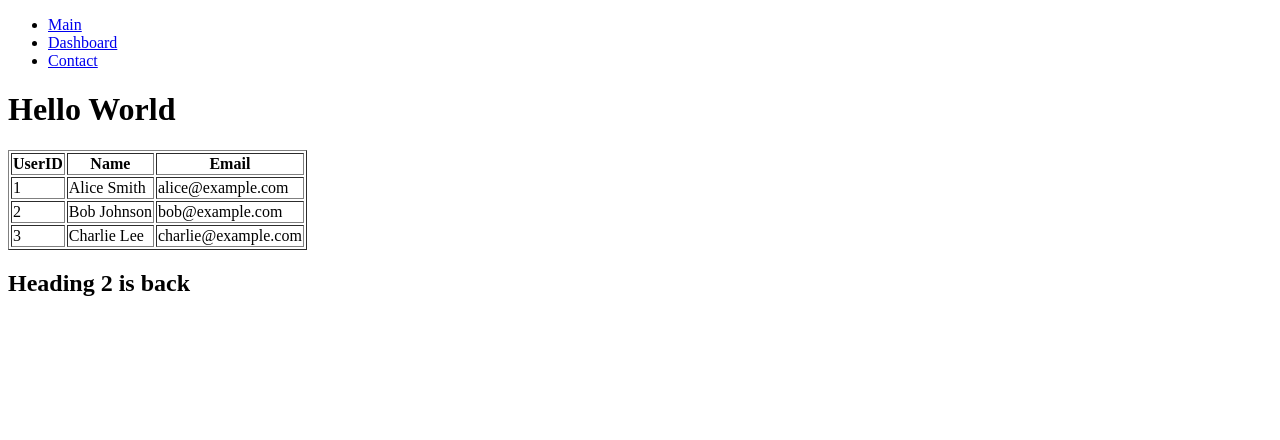
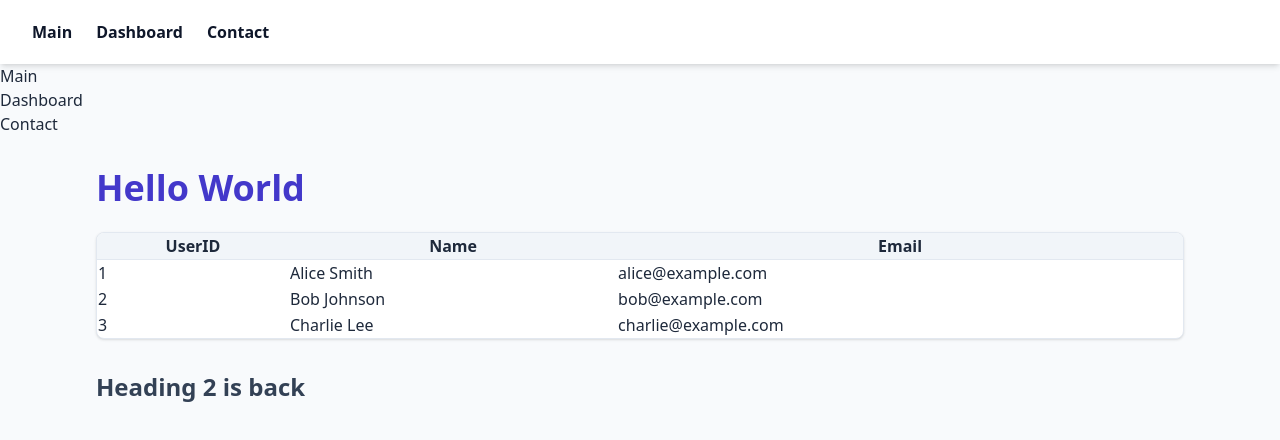
Before and after one commit to micaelleal890/devop1, a plain HTML site: page DEVOP1-2026/index.html in a window 1280 px wide. Drawn offline with nearby package versions, Linux system fonts and the light colour scheme.

Commit message:
Added randomly a Tailwind CSS Template

```diff
--- a/DEVOP1-2026/contact.html
+++ b/DEVOP1-2026/contact.html
@@ -4,9 +4,20 @@
 	<meta charset="UTF-8">
 	<meta name="viewport" content="width=device-width, initial-scale=1.0">
 	<title>Contact</title>
+	<script src="https://cdn.tailwindcss.com"></script>
 </head>
-<body>
-	<nav>
+<body class="bg-slate-50 text-slate-800">
+	<nav class="bg-white shadow-md">
+		<div class="mx-auto px-4 sm:px-6 lg:px-8">
+			<div class="flex justify-between h-16 items-center">
+				<div class="flex items-center gap-6">
+					<a href="index.html" class="font-semibold text-slate-900 hover:text-indigo-600">Main</a>
+					<a href="dashboard.html" class="font-semibold text-slate-900 hover:text-indigo-600">Dashboard</a>
+					<a href="contact.html" class="font-semibold text-slate-900 hover:text-indigo-600">Contact</a>
+				</div>
+			</div>
+		</div>
+	</nav>
 		<ul>
 			<li><a href="index.html">Main</a></li>
 			<li><a href="dashboard.html">Dashboard</a></li>
@@ -14,7 +25,9 @@
 		</ul>
 	</nav>
 
-	<h1>Contact</h1>
-	<p>This is the Contact page.</p>
+	<main class="max-w-5xl mx-auto p-6">
+		<h1 class="text-4xl font-bold text-indigo-700 mb-4">Contact</h1>
+		<p class="text-slate-700 text-lg">This is the Contact page.</p>
+	</main>
 </body>
 </html>
--- a/DEVOP1-2026/index.html
+++ b/DEVOP1-2026/index.html
@@ -4,9 +4,20 @@
 	<meta charset="UTF-8">
 	<meta name="viewport" content="width=device-width, initial-scale=1.0">
 	<title>Hello World</title>
+	<script src="https://cdn.tailwindcss.com"></script>
 </head>
-<body>
-	<nav>
+<body class="bg-slate-50 text-slate-800">
+	<nav class="bg-white shadow-md">
+		<div class="mx-auto px-4 sm:px-6 lg:px-8">
+			<div class="flex justify-between h-16 items-center">
+				<div class="flex items-center gap-6">
+					<a href="index.html" class="font-semibold text-slate-900 hover:text-indigo-600">Main</a>
+					<a href="dashboard.html" class="font-semibold text-slate-900 hover:text-indigo-600">Dashboard</a>
+					<a href="contact.html" class="font-semibold text-slate-900 hover:text-indigo-600">Contact</a>
+				</div>
+			</div>
+		</div>
+	</nav>
 		<ul>
 			<li><a href="index.html">Main</a></li>
 			<li><a href="dashboard.html">Dashboard</a></li>
@@ -14,10 +25,12 @@
 		</ul>
 	</nav>
 
-	<h1>Hello World</h1>
-	<table border="1" style="margin-top:20px;">
-		<thead>
-			<tr>
+	<main class="max-w-6xl mx-auto p-4 sm:p-6 lg:p-8">
+		<h1 class="text-4xl font-bold text-indigo-700 mb-6">Hello World</h1>
+		<div class="overflow-x-auto rounded-lg shadow border border-slate-200 bg-white">
+			<table class="min-w-full divide-y divide-slate-200">
+				<thead class="bg-slate-100">
+					<tr>
 				<th>UserID</th>
 				<th>Name</th>
 				<th>Email</th>
@@ -40,6 +53,8 @@
 				<td>charlie@example.com</td>
 			</tr>
 		</tbody>
-	</table>
-	<h2>Heading 2 is back</h2>
+		</table>
+		</div>
+		<h2 class="text-2xl mt-8 font-semibold text-slate-700">Heading 2 is back</h2>
+	</main>
 </body>
```
Also changed, not shown: DEVOP1-2026/dashboard.html (+17 -4 lines).
